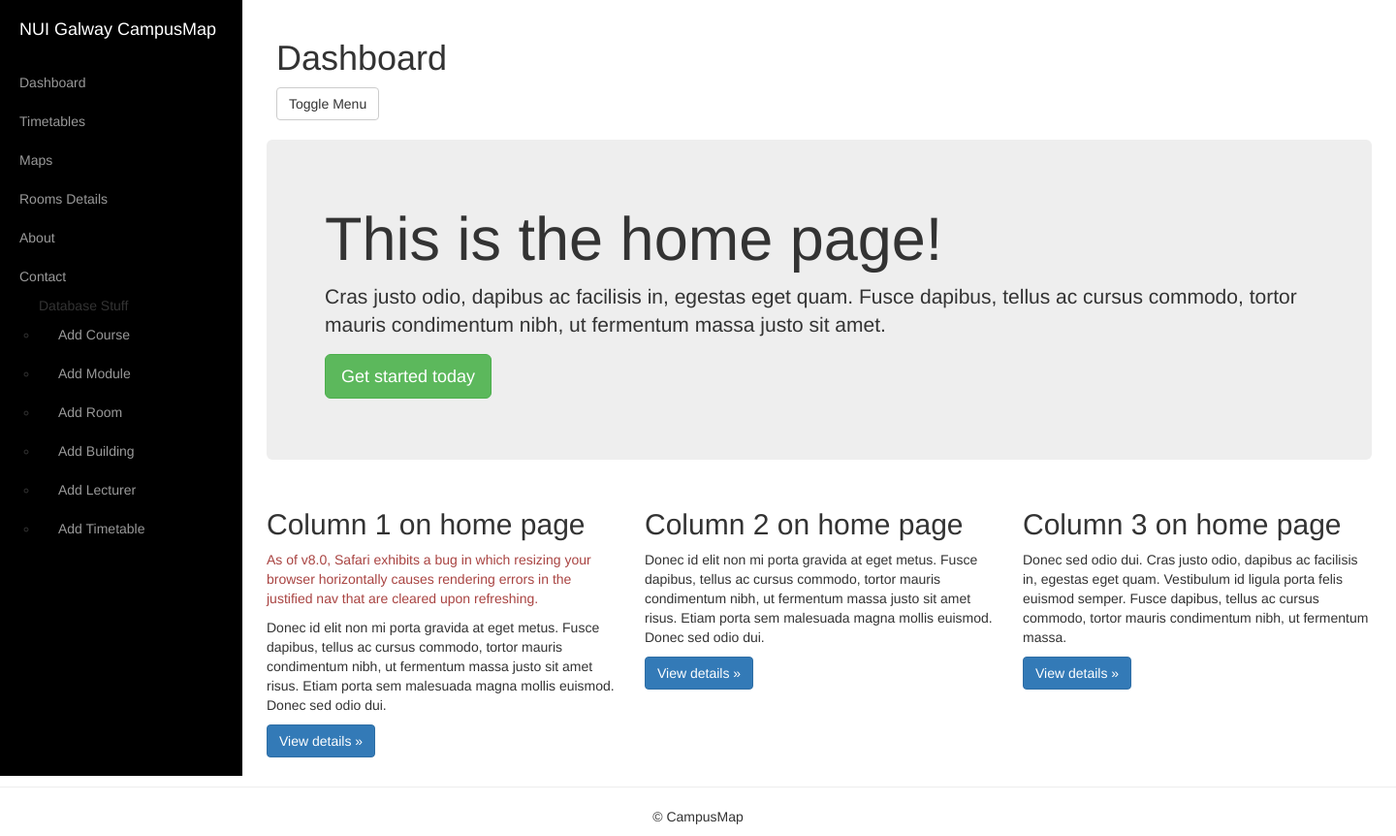
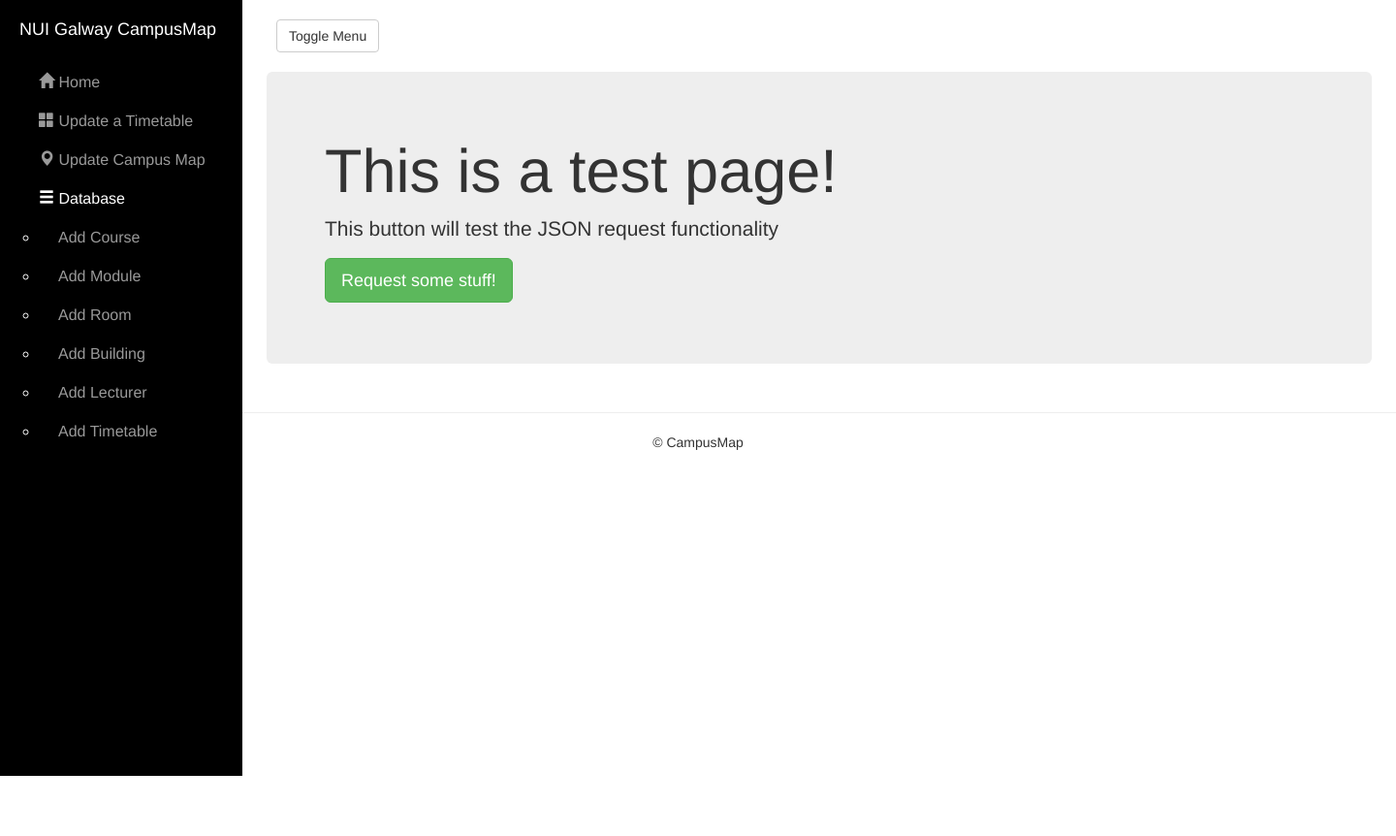
Before and after one commit to Suavac/CampusMap, a Django app: page / in a window 1440 px wide. Shown: the whole page at 97% size. After the commit the page ends 800 px from the top, so only its background shows below. Run offline with Django 3.2, Linux system fonts and the light colour scheme; parts of the project's set-up code (start-up, migrations or seed data) failed here and were passed over; some libraries are stand-ins or nearby versions.

Commit message:
Some small changes to data types/sizes in database, (see inline comments)
Refactored dbstaff folder to dbstuff

Home page now has a button that creates JSON from response from database (just for testing, does nothing useful)

Updated side-bar CSS and links

```diff
--- a/CampusMap/templates/base.html
+++ b/CampusMap/templates/base.html
@@ -28,30 +28,20 @@
         <div id="sidebar-wrapper">
             <ul class="sidebar-nav">
                 <li class="sidebar-brand">
-                    <a href="#">
+                    <a style="color:white">
                         NUI Galway CampusMap
                     </a>
                 </li>
                 <li>
-                    <a href="#">Dashboard</a>
+                    <a href="../home"><span class="glyphicon glyphicon-home" aria-hidden="false"></span> Home</a>
                 </li>
                 <li>
-                    <a href="#">Timetables</a>
+                    <a href="../editTimetable"><span class="glyphicon glyphicon-th-large" aria-hidden="false"></span> Update a Timetable</a>
                 </li>
                 <li>
-                    <a href="#">Maps</a>
+                    <a href="#"><span class="glyphicon glyphicon-map-marker" aria-hidden="false"></span> Update Campus Map</a>
                 </li>
-                <li>
-                    <a href="#">Rooms Details</a>
-                </li>
-                <li>
-                    <a href="#">About</a>
-                </li>
-                <li>
-                    <a href="#">Contact</a>
-                </li>
-
-                <ul href="#"> Database Stuff
+                <ul style="color:white"> <span class="glyphicon glyphicon-menu-hamburger" aria-hidden="false"></span> Database
                     <li>
                     <a href="../course">Add Course</a>
                     </li>
@@ -81,7 +71,6 @@
             <div class="container-fluid">
                 <div class="row">
                     <div class="col-lg-12">
-                        <h1>Dashboard</h1>
                         <a href="#menu-toggle" class="btn btn-default" id="menu-toggle">Toggle Menu</a>
                     </div>
                 </div>
--- a/CampusMap/templates/home.html
+++ b/CampusMap/templates/home.html
@@ -6,31 +6,10 @@
 <div class="container"> <!-- Container -->
 
       <div class="jumbotron">
-        <h1>This is the home page!</h1>
-        <p class="lead">Cras justo odio, dapibus ac facilisis in, egestas eget quam. Fusce dapibus, tellus ac cursus commodo, tortor mauris condimentum nibh, ut fermentum massa justo sit amet.</p>
-        <p><a class="btn btn-lg btn-success" href="#" role="button">Get started today</a></p>
+        <h1>This is a test page!</h1>
+        <p class="lead">This button will test the JSON request functionality</p>
+        <p><a class="btn btn-lg btn-success" href="../test/?message=2BCT" role="button">Request some stuff!</a></p>
       </div>
-
-      <!-- Example row of columns -->
-      <div class="row">
-        <div class="col-lg-4">
-          <h2>Column 1 on home page</h2>
-          <p class="text-danger">As of v8.0, Safari exhibits a bug in which resizing your browser horizontally causes rendering errors in the justified nav that are cleared upon refreshing.</p>
-          <p>Donec id elit non mi porta gravida at eget metus. Fusce dapibus, tellus ac cursus commodo, tortor mauris condimentum nibh, ut fermentum massa justo sit amet risus. Etiam porta sem malesuada magna mollis euismod. Donec sed odio dui. </p>
-          <p><a class="btn btn-primary" href="#" role="button">View details &raquo;</a></p>
-        </div>
-        <div class="col-lg-4">
-          <h2>Column 2 on home page</h2>
-          <p>Donec id elit non mi porta gravida at eget metus. Fusce dapibus, tellus ac cursus commodo, tortor mauris condimentum nibh, ut fermentum massa justo sit amet risus. Etiam porta sem malesuada magna mollis euismod. Donec sed odio dui. </p>
-          <p><a class="btn btn-primary" href="#" role="button">View details &raquo;</a></p>
-       </div>
-        <div class="col-lg-4">
-          <h2>Column 3 on home page</h2>
-          <p>Donec sed odio dui. Cras justo odio, dapibus ac facilisis in, egestas eget quam. Vestibulum id ligula porta felis euismod semper. Fusce dapibus, tellus ac cursus commodo, tortor mauris condimentum nibh, ut fermentum massa.</p>
-          <p><a class="btn btn-primary" href="#" role="button">View details &raquo;</a></p>
-        </div>
-      </div>
-
 </div> <!-- End Container -->
 
 {%  endblock %}
--- a/CampusMap/urls.py
+++ b/CampusMap/urls.py
@@ -1,5 +1,7 @@
 from django.conf.urls import patterns, include, url
 from django.contrib import admin
+from django.views.generic import TemplateView
+
 
 admin.autodiscover()
 
@@ -12,7 +14,9 @@ urlpatterns = patterns('map.views',
     url(r'^room/', 'room'),
     url(r'^building/', 'building'),
     url(r'^lecturer/', 'lecturer'),
-    url(r'^timetable/', 'timetable'),
+    url(r'^timetable/$', 'timetable'),
+    url(r'^editTimetable/$', 'editTimetable'),
+    url(r'^test/', 'detail'),
 
 
 )
--- a/map/views.py
+++ b/map/views.py
@@ -1,6 +1,45 @@
 from django.shortcuts import render
 from django.http import HttpResponseRedirect
 from .forms import CourseForm, ModuleForm, RoomForm, LecturerForm, BuildingForm,TimetableForm
+import json
+from models import Course, Timetable
+
+
+def editTimetable(request):
+    return render(request, 'timetable.html')
+
+## Testing JSON responses
+def detail(request):
+
+    message = request.GET.get('message')
+
+    course = Course.objects.get(courseCode=message) #objects.all().filter(courseCode=message)
+
+    temp = []
+
+    t = Timetable.objects.filter(courseCode=Course.objects.get(courseCode=message))
+
+    for o in t.iterator():
+
+        tempData = {
+        'code' : o.courseCode.courseCode,
+        'mod' : o.modCode.modCode,
+        'room' : o.roomCode.roomCode,
+        'lec' : o.lecCode.lecFirst_Name + " " + o.lecCode.lecLast_Name,
+        'day' : o.day,
+        'time' : o.time
+        }
+
+        temp.append(tempData)
+
+    temp2json = json.dumps(temp)
+
+    data = {'code' : message, 'title' : course.courseName, 'department' : course.department,
+    'timetable' : temp2json}
+
+    json_data = json.dumps(data)
+
+    return render(request, 'test.html', {"foo": json_data})
 
 def home(request):
     return render(request, 'home.html')
@@ -18,7 +57,7 @@ def course(request):
     else:
         form = CourseForm() # An unbound form
 
-    return render(request, 'dbstaff/addcourse.html', {
+    return render(request, 'dbstuff/addcourse.html', {
         'form': form,
     })
 
@@ -35,7 +74,7 @@ def module(request):
     else:
         form = ModuleForm() # An unbound form
 
-    return render(request, 'dbstaff/addmodule.html', {
+    return render(request, 'dbstuff/addmodule.html', {
         'form': form,
     })
 
@@ -52,7 +91,7 @@ def room(request):
     else:
         form = RoomForm() # An unbound form
 
-    return render(request, 'dbstaff/addroom.html', {
+    return render(request, 'dbstuff/addroom.html', {
         'form': form,
     })
 
@@ -69,7 +108,7 @@ def lecturer(request):
     else:
         form = LecturerForm() # An unbound form
 
-    return render(request, 'dbstaff/addlecturer.html', {
+    return render(request, 'dbstuff/addlecturer.html', {
         'form': form,
     })
 
@@ -86,7 +125,7 @@ def building(request):
     else:
         form = BuildingForm() # An unbound form
 
-    return render(request, 'dbstaff/addbuilding.html', {
+    return render(request, 'dbstuff/addbuilding.html', {
         'form': form,
     })
 
@@ -103,6 +142,6 @@ def timetable(request):
     else:
         form = TimetableForm() # An unbound form
 
-    return render(request, 'dbstaff/addtimetable.html', {
+    return render(request, 'dbstuff/addtimetable.html', {
         'form': form,
     })
--- a/static/css/simple-sidebar.css
+++ b/static/css/simple-sidebar.css
@@ -57,6 +57,8 @@
     margin: 0;
     padding: 0;
     list-style: none;
+    font-size: 16px;
+    line-height: 40px;
 }
 
 .sidebar-nav li {
```
Also changed, not shown: CampusMap/templates/test.html (added, +17 -0 lines), map/forms.py (+8 -8 lines), map/models.py (+5 -5 lines), static/js/table3.js (+96 -52 lines), CampusMap/templates/dbstuff/addbuilding.html (renamed from CampusMap/templates/dbstaff/addbuilding.html), CampusMap/templates/dbstuff/addcourse.html (renamed from CampusMap/templates/dbstaff/addcourse.html), CampusMap/templates/dbstuff/addlecturer.html (renamed from CampusMap/templates/dbstaff/addlecturer.html), CampusMap/templates/dbstuff/addmodule.html (renamed from CampusMap/templates/dbstaff/addmodule.html), CampusMap/templates/dbstuff/addroom.html (renamed from CampusMap/templates/dbstaff/addroom.html), CampusMap/templates/dbstuff/addtimetable.html (renamed from CampusMap/templates/dbstaff/addtimetable.html), db.sqlite3.
